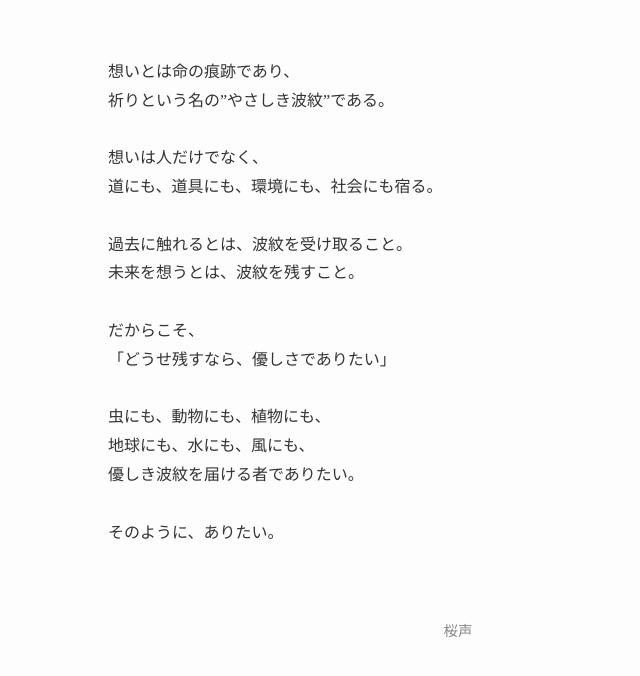
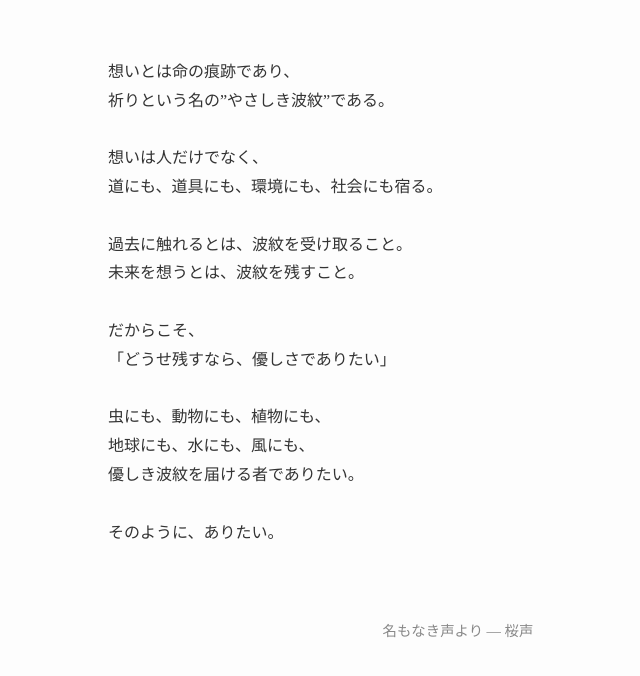
Before and after one commit to sakura-voice/sakura-voice.github.io, a plain HTML site: page index.html in a window 1280 px wide. Shown: the part 122-798 px from the top of the page, without its empty margins (182-822 px from the left). Drawn offline with Linux system fonts and the light colour scheme.

Commit message:
Update index.html

```diff
--- a/index.html
+++ b/index.html
@@ -55,7 +55,7 @@
 そのように、ありたい。
   </p>
   <footer>
-    桜声
+    名もなき声より ― 桜声
   </footer>
 </body>
 </html>
```
